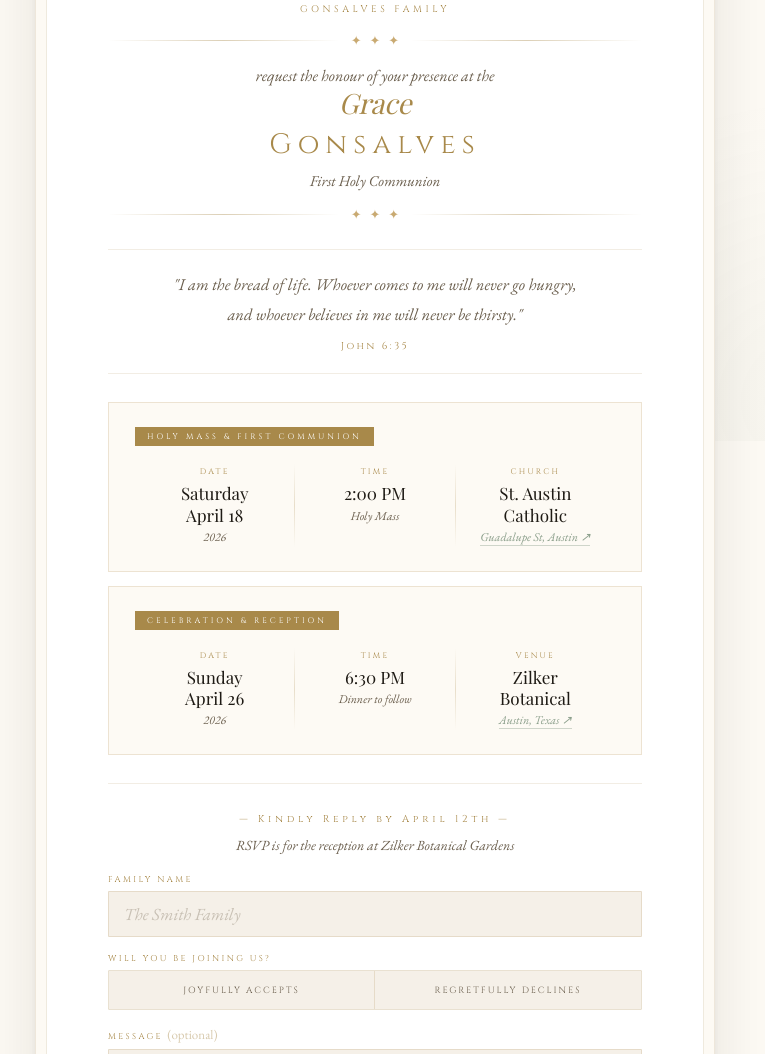
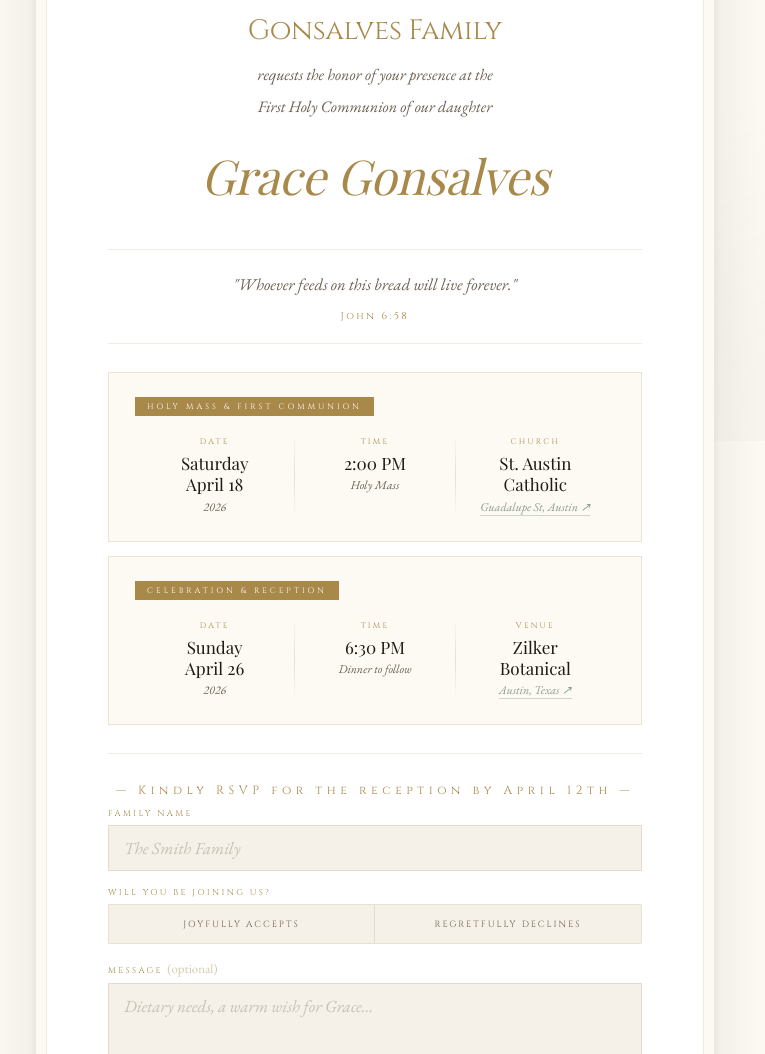
Before and after one commit to powdernails/GraceCommunion, a plain HTML site: page index.html in a window 1280 px wide. Shown: the part 359-1413 px from the top of the page, without its empty margins (265-1030 px from the left). Drawn offline with nearby package versions, Linux system fonts and the light colour scheme; a web font is replaced by a local one.

Commit message:
Refactor styles and update text in index.html
Updated text and styling for various elements, including the eyebrow, presents line, and RSVP section. Adjusted font sizes and line heights for better readability.

```diff
--- a/index.html
+++ b/index.html
@@ -85,11 +85,12 @@
 
     /* ── Eyebrow ── */
     .eyebrow {
+      font-family:'Cinzel',serif;
+      font-size:clamp(28px,2.5vw,15px);
+      font-weight:400; letter-spacing:.22em;
+      color:var(--gold); line-height:1.5;
+      line-height:2; letter-spacing:-.01em;
       text-align:center;
-      font-family:'Cinzel',serif;
-      font-size:9.5px; letter-spacing:.38em;
-      color:var(--gold); text-transform:uppercase;
-      animation:fadeUp .6s .15s ease both;
     }
 
     /* ── Divider ── */
@@ -99,13 +100,13 @@
 
     /* ── Name — uniform gold ── */
     .name-block { text-align:center; animation:fadeUp .7s .25s ease both; }
-    .presents-line { font-family:'EB Garamond',serif; font-style:italic; font-size:16px; color:var(--mid); margin-bottom:4px; }
+    .presents-line { font-family:'EB Garamond',serif; font-style:italic; font-size:16px; color:var(--mid); margin-bottom:4px; line-height:2; }
     .name-grace {
       font-family:'Playfair Display',serif;
-      font-size:clamp(28px,2.5vw,15px);
+      font-size:clamp(48px,2.5vw,15px);
       font-weight:400; font-style:italic;
       color:var(--gold);
-      line-height:.95; letter-spacing:-.01em;
+      line-height:2; letter-spacing:-.01em;
     }
 
     /* ── Subtitle — uniform gold ── */
@@ -163,8 +164,8 @@
 
     /* ── RSVP ── */
     .rsvp-section { padding-top:28px; border-top:1px solid rgba(168,137,74,.15); animation:fadeUp .7s .6s ease both; }
-    .rsvp-title { text-align:center; font-family:'Cinzel',serif; font-size:10px; letter-spacing:.38em; color:var(--gold); margin-bottom:10px; }
-    .rsvp-note { text-align:center; font-style:italic; font-size:14px; color:var(--mid); margin-bottom:20px; }
+    .rsvp-title { text-align:center; font-family:'Cinzel',serif; font-size:12px; letter-spacing:.38em; color:var(--gold); margin-bottom:10px; }
+    .rsvp-note { text-align:center; font-style:italic; font-size:16px; color:var(--mid); margin-bottom:20px; }
 
     .form-grid { display:grid; gap:16px; }
     .fgroup { display:flex; flex-direction:column; gap:6px; }
@@ -314,26 +315,19 @@
 
       <p class="eyebrow">Gonsalves Family</p>
 
-      <div class="orn"><span>✦ &nbsp; ✦ &nbsp; ✦</span></div>
 
       <div class="name-block">
-        <p class="presents-line">request the honour of your presence at the</p>
-        <div class="name-grace">Grace</div>
+        <p class="presents-line">requests the honor of your presence at the <br>
+                  First Holy Communion of our daughter</p>
+        <div class="name-grace">Grace Gonsalves</div>
       </div>
 
-      <div class="subtitle-block">
-        <h2>Gonsalves</h2>
-        <p>First Holy Communion</p>
-      </div>
-
-      <div class="orn"><span>✦ &nbsp; ✦ &nbsp; ✦</span></div>
 
       <div class="scripture">
         <blockquote>
-          "I am the bread of life. Whoever comes to me will never go hungry,<br/>
-          and whoever believes in me will never be thirsty."
+          "Whoever feeds on this bread will live forever."
         </blockquote>
-        <cite>John 6:35</cite>
+        <cite>John 6:58</cite>
       </div>
 
       <!-- ═══ TWO EVENTS ═══ -->
@@ -397,8 +391,7 @@
 
       <!-- ═══ RSVP ═══ -->
       <div class="rsvp-section">
-        <div class="rsvp-title">— Kindly Reply by April 12th —</div>
-        <p class="rsvp-note">RSVP is for the reception at Zilker Botanical Gardens</p>
+        <div class="rsvp-title">— Kindly RSVP for the reception by April 12th —</div>
 
         <div id="rsvpForm" class="form-grid">
 
```
